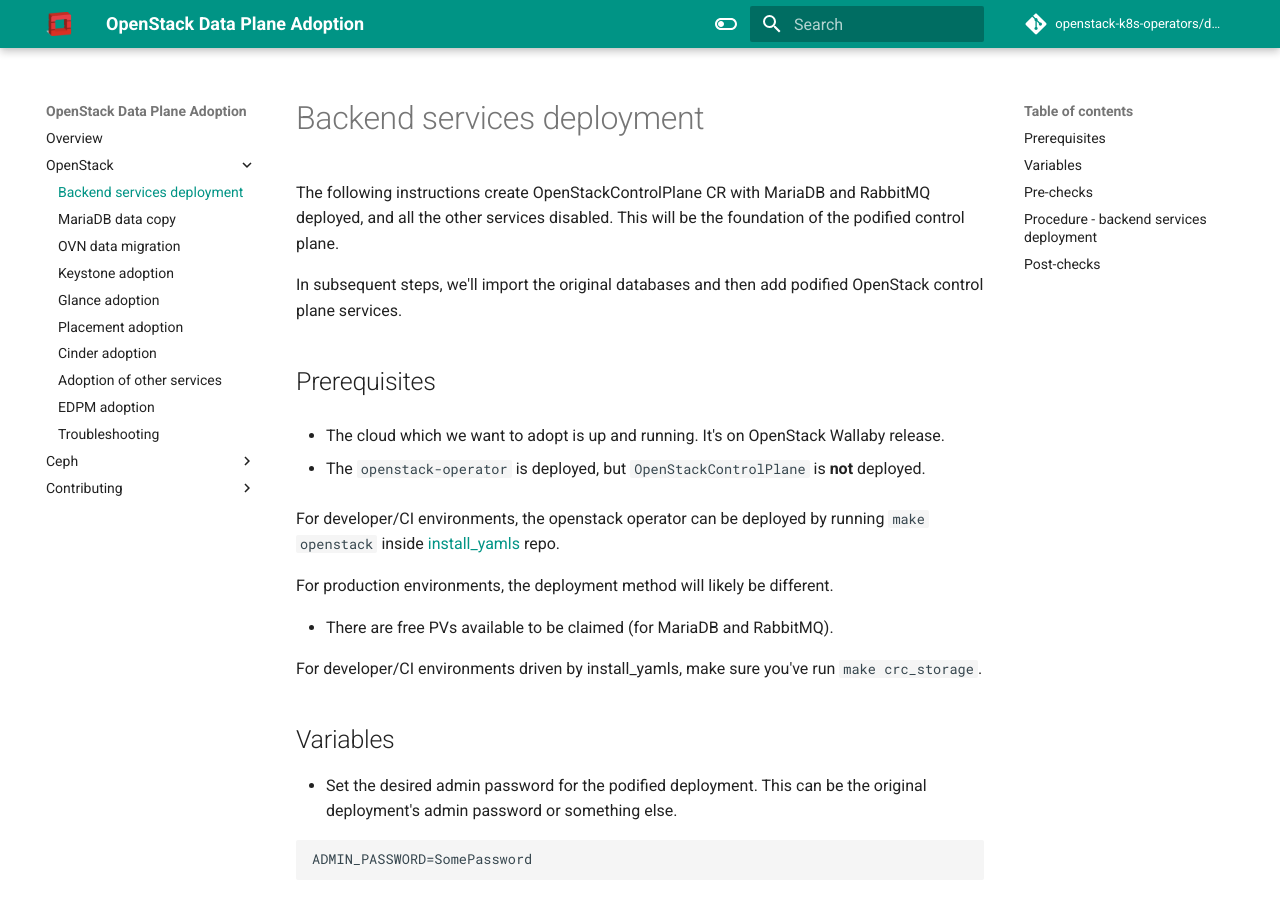
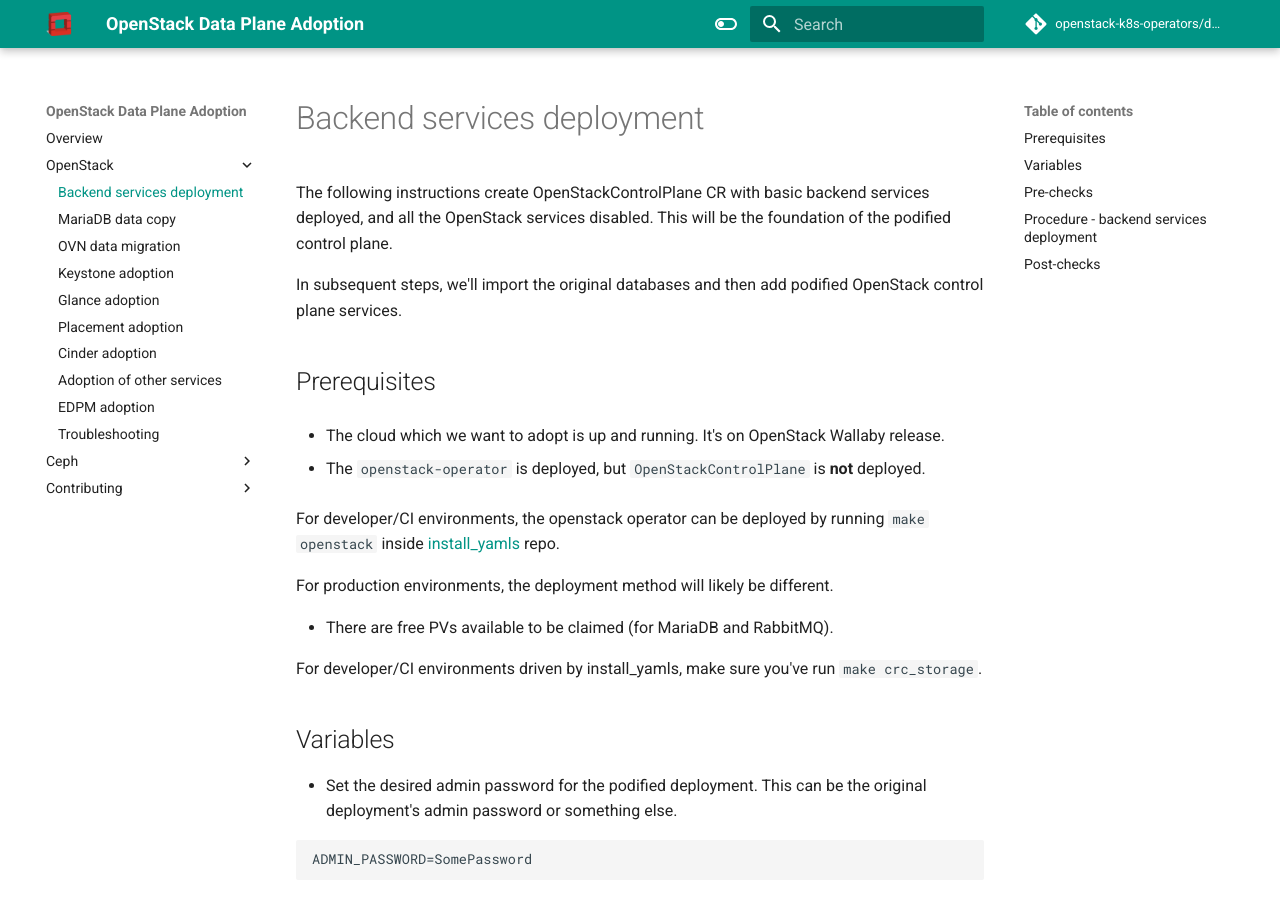
Before and after one commit to openstack-k8s-operators/data-plane-adoption, an MkDocs documentation site: the page built from docs/openstack/backend_services_deployment.md, in a window 1280 px wide and 900 px high. Built offline with MkDocs 1.6.1 and Material for MkDocs 9.7.7, drawn with Linux system fonts in a browser that asks for light colours; comment, search, counter and statistics services are not loaded; the version menu is left out; some of the changed text lies outside the part shown.

```diff
--- a/docs/openstack/backend_services_deployment.md
+++ b/docs/openstack/backend_services_deployment.md
@@ -1,8 +1,8 @@
 # Backend services deployment
 
-The following instructions create OpenStackControlPlane CR with
-MariaDB and RabbitMQ deployed, and all the other services disabled. This will
-be the foundation of the podified control plane.
+The following instructions create OpenStackControlPlane CR with basic
+backend services deployed, and all the OpenStack services disabled.
+This will be the foundation of the podified control plane.
 
 In subsequent steps, we'll import the original databases and then add
 podified OpenStack control plane services.
```
Also changed, not shown: other parts of docs/openstack/backend_services_deployment.md (+17 -2 lines), 1 other file.
